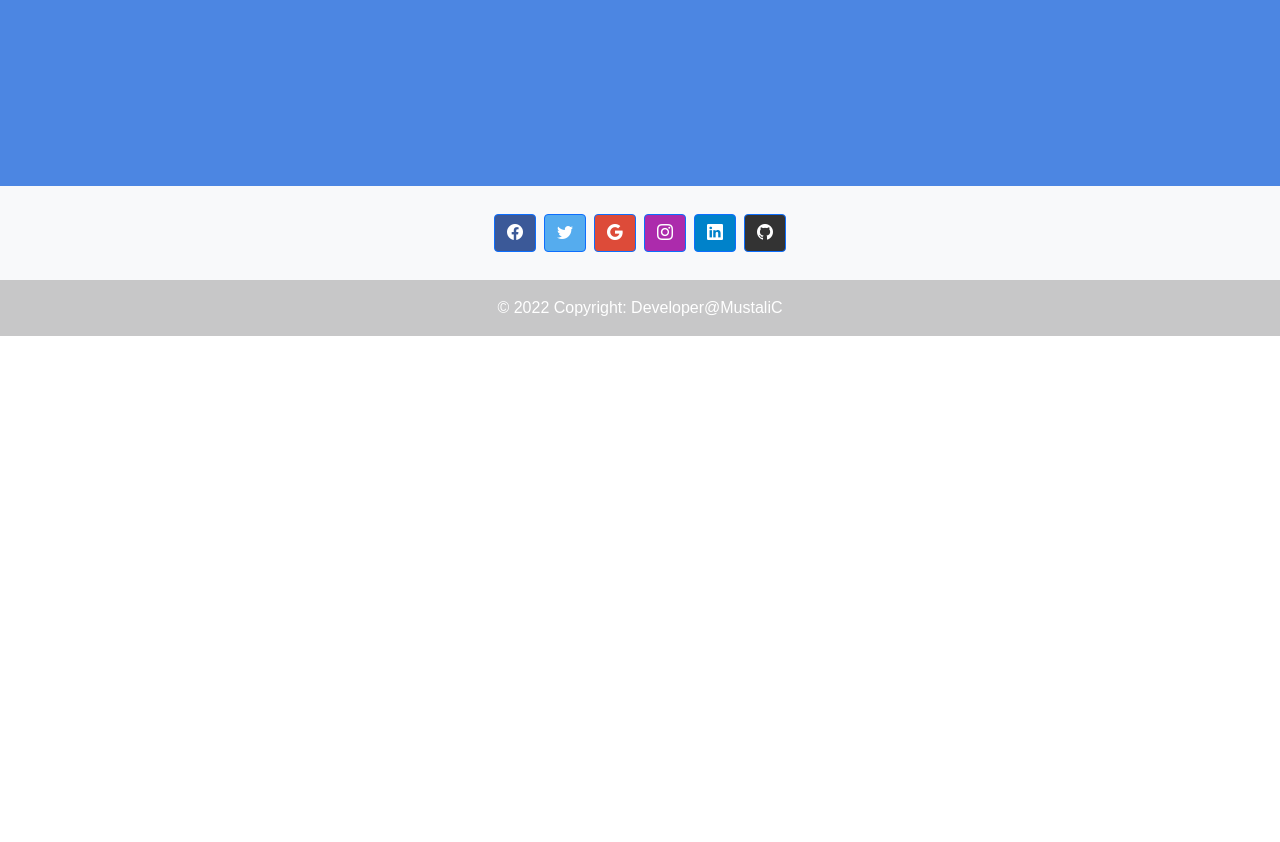
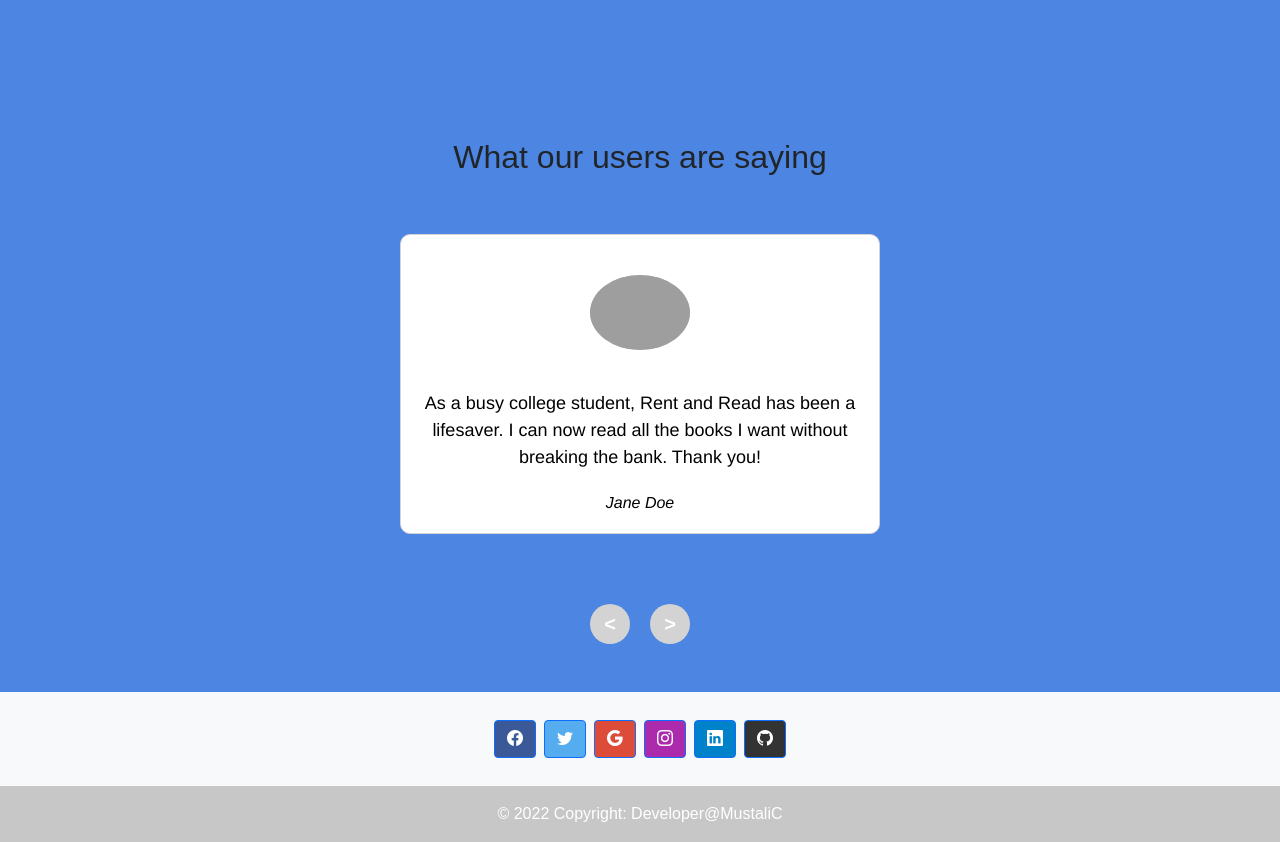
Before and after one commit to mustali17/BookRentalService, a React (Create React App) app: page / in a window 1280 px wide. Shown: the part 620-1462 px from the top of the page. Before the commit the page ends 956 px from the top, so only its background shows below. Built offline with nearby package versions, Linux system fonts and the light colour scheme; grey boxes are pictures that could not be loaded.

Commit message:
testimonials added

```diff
--- a/src/components/Home.js
+++ b/src/components/Home.js
@@ -1,5 +1,6 @@
 import React from "react";
 import { Link } from "react-router-dom";
+import Testimonials from "./Testimonials";
 
 export default function Home() {
 
@@ -28,7 +29,7 @@ export default function Home() {
             Books on your doorstep!
           </h3>
           <Link to="/books">
-            <button type="button" className="btn btn-outline-primary">
+            <button type="button" className="btn btn-light">
               Rent Books
             </button>
           </Link>
@@ -50,6 +51,8 @@ export default function Home() {
           style={{ maxWidth: "40%", minWidth: "90px", height: "auto" }}
         />
       </div>
+      <Testimonials/>
+
     </>
   );
 }
--- /dev/null
+++ b/src/components/Testimonials.js
@@ -0,0 +1,132 @@
+import React, { useState } from "react";
+
+const Testimonials = () => {
+  const [currentIndex, setCurrentIndex] = useState(0);
+
+  const testimonials = [
+    {
+      text:
+        "      As a busy college student, Rent and Read has been a lifesaver. I can now read all the books I want without breaking the bank. Thank you!",
+      name: "Jane Doe",
+      image:
+        "https://images.unsplash.com/photo-1674376906038-a18fed600a55?ixlib=rb-4.0.3&ixid=MnwxMjA3fDB8MHx0b3BpYy1mZWVkfDExfHRvd0paRnNrcEdnfHxlbnwwfHx8fA%3D%3D&auto=format&fit=crop&w=2000&q=60"
+    },
+    {
+      text:
+        "I recently rented a book from Rent and Read and I was blown away by the selection and ease of the process. I would highly recommend this service to any book lover!",
+      name: "John Smith",
+      image:
+        "https://images.unsplash.com/photo-1456315138460-858d1089ddba?ixlib=rb-4.0.3&ixid=MnwxMjA3fDB8MHxzZWFyY2h8OXx8cGVyc29uJTIwcmVhZGluZyUyMGElMjBib29rfGVufDB8fDB8fA%3D%3D&auto=format&fit=crop&w=2000&q=60"
+    },
+    {
+      text:
+        "I love the convenience of being able to rent books from the comfort of my own home. Rent and Read has made it so easy to access the books I want to read.",
+      name: "Jane Lee",
+      image:
+        "https://images.unsplash.com/photo-1528736189815-2cc50c5586f2?ixlib=rb-4.0.3&ixid=MnwxMjA3fDB8MHxzZWFyY2h8Mzl8fHBlcnNvbiUyMHJlYWRpbmclMjBhJTIwYm9va3xlbnwwfHwwfHw%3D&auto=format&fit=crop&w=2000&q=60"
+    }
+  ];
+
+  const handlePrevClick = () => {
+    setCurrentIndex(currentIndex - 1);
+    if (currentIndex === 0) {
+      setCurrentIndex(testimonials.length - 1);
+    }
+  };
+
+  const handleNextClick = () => {
+    setCurrentIndex(currentIndex + 1);
+    if (currentIndex === testimonials.length - 1) {
+      setCurrentIndex(0);
+    }
+  };
+  const styles = {
+    section: {
+      display: "flex",
+      flexDirection: "column",
+      alignItems: "center"
+    },
+    container: {
+      display: "flex",
+      justifyContent: "center",
+      width: "30rem",
+      height: "18.75rem",
+      border: "1px solid lightgray",
+      borderRadius: "10px",
+      margin: " 50px 0",
+      padding: "20px",
+      backgroundColor:"white"
+    },
+    testimonial: {
+      display: "flex",
+      flexDirection: "column",
+      alignItems: "center"
+    },
+    image: {
+      width: "100px",
+      height: "100px",
+      borderRadius: "50%",
+      margin: "20px 0",
+      backgroundImage: "url(https://via.placeholder.com/100x100)",
+      backgroundRepeat: "no-repeat",
+      backgroundSize: "cover"
+    },
+    text: {
+      textAlign: "center",
+      fontSize: "1.125rem",
+      margin: "1.25rem 0",
+        color:"black"
+    },
+
+    name: {
+      fontSize: "16px",
+      fontStyle: "italic",
+      marginBottom: "20px",
+      color:"black"
+    },
+    nav: {
+      display: "flex",
+      justifyContent: "center",
+      marginTop: "20px"
+    },
+
+    navbutton: {
+      width: "40px",
+      height: "40px",
+      borderRadius: "50%",
+      backgroundColor: "lightgray",
+      color: "white",
+      fontSize: "20px",
+      fontWeight: "bold",
+      border: "none",
+      cursor: "pointer",
+      margin: "0 10px"
+    }
+  };
+  return (
+    <div style={styles.section}>
+      <h2 className="testimonials-title">What our users are saying</h2>
+      <div style={styles.container}>
+        <div style={styles.testimonial}>
+          <img
+            src={testimonials[currentIndex].image}
+            alt={testimonials[currentIndex].name}
+            style={styles.image}
+          />
+          <p style={styles.text}>{testimonials[currentIndex].text} </p>
+          <p style={styles.name}>{testimonials[currentIndex].name}</p>
+        </div>
+      </div>
+      <div style={styles.nav}>
+        <button style={styles.navbutton} onClick={handlePrevClick}>
+          {"<"}
+        </button>
+        <button style={styles.navbutton} onClick={handleNextClick}>
+          {">"}
+        </button>
+      </div>
+    </div>
+  );
+};
+
+export default Testimonials;
```
